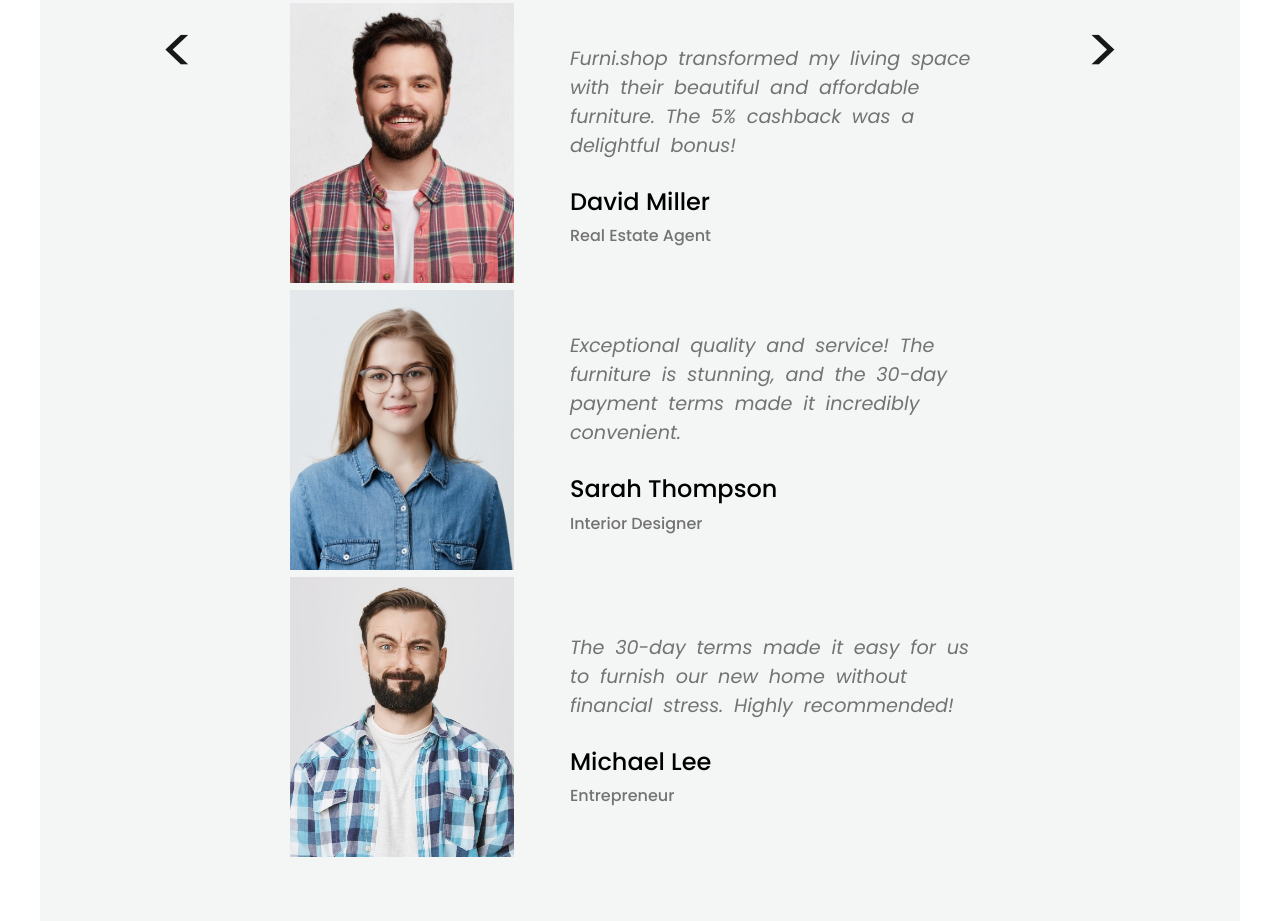
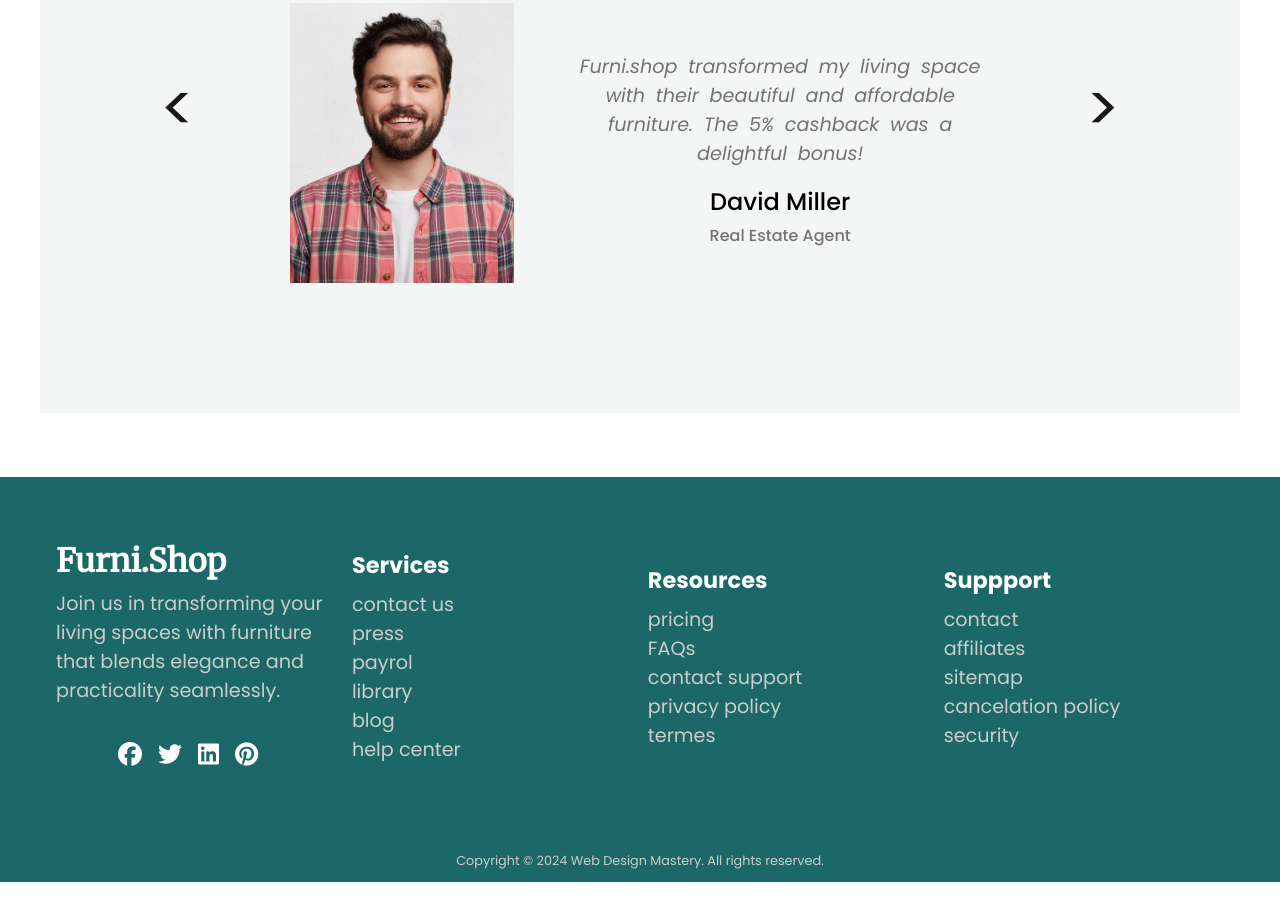
Before and after one commit to Anwar77-b/ecom-template, a plain HTML site: page index.html in a window 1280 px wide. Shown: the part 3621-4542 px from the top of the page. After the commit the page ends 4503 px from the top, so only its background shows below. Drawn offline with nearby package versions, Linux system fonts and the light colour scheme.

Commit message:
project finished

```diff
--- a/css/style.css
+++ b/css/style.css
@@ -304,12 +304,14 @@ flex-wrap: wrap;
 /* end products  */
 /* start client  */
 .client{
+    margin-bottom: 4rem;
+    height: 100vh;
     position: relative;
     background-color: var(--extra-light);
 }
 .client-content{
     text-align: center;
-    width: 65%;
+    width: 75%;
     margin-inline: auto;
     margin-bottom: 2rem;
 }
@@ -318,6 +320,8 @@ flex-wrap: wrap;
     color: var(--text-light);
 }
 .client-arrow{
+    cursor: pointer;
+    top: 45%;
     color: var(--text-dark);
     position: absolute;
     font-size: 4rem;
@@ -330,29 +334,36 @@ right: 10%;
 }
 .client-swipe-area{
     margin-inline: auto;
-    width: 60%;
+    width: 75%;
     position: relative;
 }
 .client-card{
-
     align-items: center;
-    justify-content: space-between;
-    display: flex;
+    justify-content: center;
     flex-wrap: wrap;
-    /* position: absolute; */
+    position: absolute;
+display: flex;
+    transition: .3s;
+    opacity: 0;
+}
+.client-card.active{
+   opacity: 1;
 }
 .client-card .img{
-    flex-basis: 32%;
+    margin-bottom: .5rem;
+    flex-basis: 65%;
 }
 .client-card .img img {
     max-width: 100%;
 }
 .client-card .text{
-flex-basis: 60%;
+    text-align: center;
+flex-basis: 100%;
 }
+
 .client-card .text p{
     word-spacing: 5px;
-    margin-bottom: 1.5rem;
+    margin-bottom: 1rem;
     font-style: italic;
     font-size: 1.2rem;
     color: var(--text-light);
@@ -368,9 +379,75 @@ flex-basis: 60%;
     font-size: 1rem;
     font-weight: 500;
 }
+/* end client  */
+/* start footer  */
+.footer{
+background-color: var(--primary-color);
+}
+.footer-content{
+    margin-bottom: 3rem;
+    display: flex;
+        flex-wrap: wrap;
+        align-items: center;
+        justify-content: space-between;
+    }
+.footer-content p{
+    margin-block: .5rem;
+    font-size: 1.2rem;
+    color: #ccc;
+}
+.footer-content .socials{
+    margin-top: 2rem;
+    list-style: none;
+    display: flex;
+    justify-content: center;
+    text-align: center;
+    width: 100%;
+}
+.footer-content .socials li a{
+    color: white;
+    font-size: 1.5rem;
+    margin-right: 1rem;
+}
+.footer-content .socials li a:hover{
+    color: #ccc;
+}
+.footer-content .logo{
+    font-weight: 600;
+    font-family: var(--header-font);
+    color: white;
+    text-decoration: none;
+    text-transform: capitalize;
+    font-size: 2rem;
+}
 
-
-/* end client  */
+.footer-content > div{
+    flex-basis: 100%;
+    margin-bottom: 2rem;
+}
+.footer-content > div h3{
+    text-transform: capitalize;
+    color: white;
+    font-size: 1.4rem;
+    margin-bottom: .5rem;
+}
+.footer-content > div ul{
+list-style: none;
+}
+.footer-content > div ul li{
+    font-size: 1.2rem;
+    color: #ccc;
+}
+.footer-copyright{
+    margin-inline: auto;
+    width: fit-content;
+    font-size: .8rem;
+    color: #ccc;
+}
+footer.container{
+    padding-bottom: .8rem;
+}
+/* end footer  */
 @media (width>584px) {
     .deals-card{
         flex-basis: 47%;
@@ -383,6 +460,13 @@ text-align: center;
         .product{
             flex-basis: 48%;
         }
+        .client{
+            height: 110vh;
+        }
+/* footer  */
+.footer-content > div{
+    flex-basis: 49%;
+}
 }
 @media (width > 768px) {
     html{
@@ -490,8 +574,31 @@ flex-basis: 50%;
         flex-basis: 32%;
     }
     /* end product  */
+    /* clients  */
+    .client-content{
+        width: 65%;
+    }
+    .client-swipe-area{
+        width: 60%;
+
+    }
+    .client-card{
+        justify-content: space-between;
+    }
+    .client-card .img{
+        flex-basis: 32%;
+    }
+    .client-card .text{
+    flex-basis: 60%;
+    }
+    .client{
+        height: 80vh;
+    }
+    /* end clients  */
+
+    /* footer */
+    .footer-content > div{
+        flex-basis: 24%;
+    }
 
 }
-
-
-/* start the nav bar in the phone  */
--- a/index.html
+++ b/index.html
@@ -27,10 +27,10 @@
         </div>
       </div>
       <ul class="nav-links">
-        <li><a href="#home">home</a></li>
-        <li><a href="#about">about</a></li>
-        <li><a href="#product">product</a></li>
-        <li><a href="#contact">contact</a></li>
+        <li><a href="#home" data-section=".header-section">home</a></li>
+        <li><a href="#about" data-section=".about-us">about</a></li>
+        <li><a href="#product" data-section=".products">product</a></li>
+        <li><a href="#contact"data-section=".contact">contact</a></li>
       </ul>
       <div class="nav-search">
         <input type="text" placeholder="search" name="" id="" />
@@ -191,10 +191,10 @@
           Service, and Customer Satisfaction
         </p>
       </div>
-      <div class="left client-arrow"><</div>
+      <div class="left client-arrow">&lt;</div>
       <div class="right client-arrow">></div>
       <div class="client-swipe-area">
-        <div class="client-card">
+        <div class="client-card active">
             <div class="img">
                 <img src="pictures/user-1.jpg" alt="user" />
             </div>
@@ -241,8 +241,76 @@
       </div>
     </div>
     <!-- end client  -->
+     <!-- start footer  -->
+      <div class="footer">
 
-    <script src="https://unpkg.com/scrollreveal"></script>
-    <script src="js/app.js"></script>
-  </body>
+        <footer class="contact container">
+
+          <div class="footer-content">
+            <div class="col-logo">
+              <div >
+                <a href="#" class="logo">furni.shop</a>
+              </div>
+              <p>
+                Join us in transforming your living spaces with furniture that
+                blends elegance and practicality seamlessly.
+              </p>
+              <ul class="socials">
+      <li>
+
+        <a href="#"><i class="fa-brands fa-facebook"></i></a>
+      </li>
+      <li>
+        <a href="#"><i class="fa-brands fa-twitter"></i></a>
+      </li>
+      <li>
+        <a href="#"><i class="fa-brands fa-linkedin"></i></a>
+      </li>
+      <li>
+        <a href="#"><i class="fa-brands fa-pinterest"></i></a>
+      </li>
+    </ul>
+  </div>
+  <div class="col-service">
+    <h3>services</h3>
+    <ul>
+      <li>contact us</li>
+      <li>press</li>
+      <li>payrol</li>
+      <li>library</li>
+      <li>blog</li>
+      <li>help center</li>
+    </ul>
+  </div>
+  <div class="col-resources">
+    <h3>resources</h3>
+    <ul>
+      <li>pricing</li>
+      <li>FAQs</li>
+      <li>contact support</li>
+      <li>privacy policy</li>
+      <li>termes</li>
+    </ul>
+  </div>
+  <div class="col-support">
+    <h3>suppport</h3>
+    <ul>
+      <li>contact</li>
+      <li>affiliates</li>
+      <li>sitemap</li>
+      <li>cancelation policy</li>
+      <li>security</li>
+    </ul>
+  </div>
+</div>
+<div class="footer-copyright">
+  Copyright © 2024 Web Design Mastery. All rights reserved.
+</div>
+</footer>
+</div>
+<!-- end footer  -->
+
+<script src="https://unpkg.com/scrollreveal"></script>
+<script src="js/app.js"></script>
+</body>
 </html>
--- a/js/app.js
+++ b/js/app.js
@@ -75,3 +75,46 @@ aboutUSs.forEach((note,i)=>{
 }
 )
   // end about us
+  // start client swipe
+  const clients =document.querySelectorAll(".client-card");
+  let cIdnex=0;
+let arrowRight=document.querySelector(".client-arrow.right");
+arrowRight.addEventListener("click",(e)=>{
+  if (cIdnex!=2) {
+    cIdnex++;
+  }else cIdnex=0;
+  clients.forEach(client=>{
+    client.classList.remove("active");
+    clients[cIdnex].classList.add("active");
+  }
+  )
+});
+
+let arrowLeft=document.querySelector(".client-arrow.left");
+arrowLeft.addEventListener("click",(e)=>{
+  if (cIdnex!=0) {
+    cIdnex--;
+  }else cIdnex=2;
+  clients.forEach(client=>{
+    client.classList.remove("active");
+    clients[cIdnex].classList.add("active");
+  }
+  )
+});
+  // end client swipe
+
+  // the list scroll section
+  let sectionLis=document.querySelectorAll(".nav-links li a");
+
+  sectionLis.forEach(element=>{
+
+    element.addEventListener("click",e=>{
+      // in case of links
+      e.preventDefault();
+      // Element.scrollINtoView
+      document.querySelector(e.currentTarget.dataset.section).scrollIntoView({
+        behavior:'smooth'
+      })
+    })
+  })
+  //end the list scroll section
```
